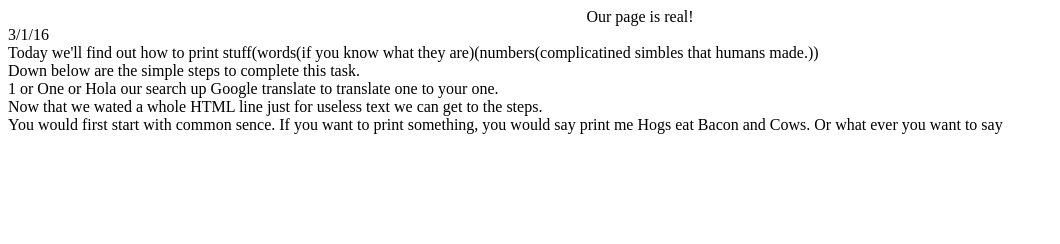
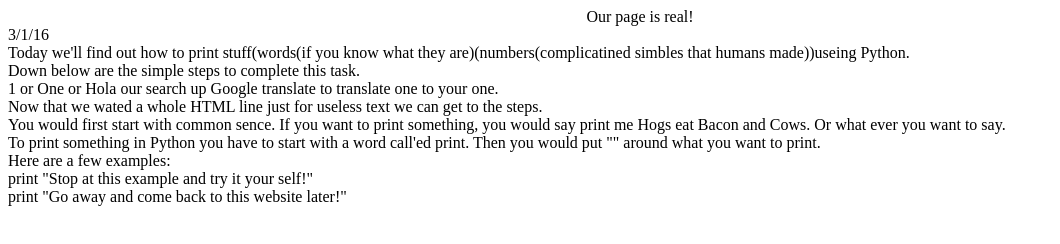
Before and after one commit to CommonLogic/CommonLogic.github.io, a plain HTML site: page index.html in a window 1280 px wide. Shown: the whole page, without its empty margins (0-1060 px from the left). Drawn offline with Linux system fonts and the light colour scheme.

Commit message:
Update index.html

```diff
--- a/index.html
+++ b/index.html
@@ -7,10 +7,14 @@
 	<div style="text-align: center;">Our page is real!</div>
 
 	<div>3/1/16</div>
-	<div>Today we'll find out how to print stuff(words(if you know what they are)(numbers(complicatined simbles that humans made.))</div>
+	<div>Today we'll find out how to print stuff(words(if you know what they are)(numbers(complicatined simbles that humans made))useing Python.</div>
 	<div>Down below are the simple steps to complete this task.</div>
 	<div> 1 or One or Hola our search up Google translate to translate one to your one. </div>
 	<div>Now that we wated a whole HTML line just for useless text we can get to the steps.</div>
-	<div>You would first start with common sence. If you want to print something, you would say print me Hogs eat Bacon and Cows. Or what ever you want to say</div>
+	<div>You would first start with common sence. If you want to print something, you would say print me Hogs eat Bacon and Cows. Or what ever you want to say.</div>
+	<div>To print something in Python you have to start with a word call'ed print. Then you would put "" around what you want to print.</div>
+	<div>Here are a few examples:</div>
+	<div>print "Stop at this example and try it your self!"</div>
+	<div>print "Go away and come back to this website later!"</div>
 </body>
 </html>
```
